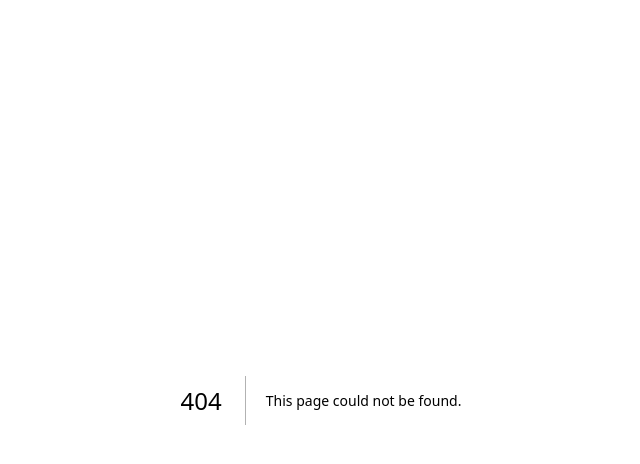
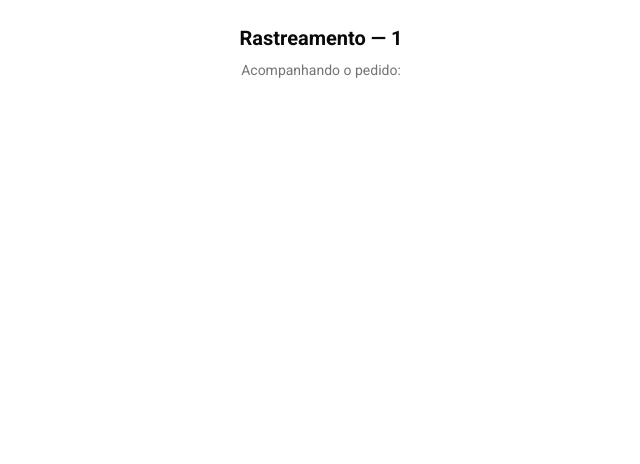
Before and after one commit to Balica-s-System/radar-da-entrega, a Next.js app: page /1/tracking in a window 1280 px wide. Before the commit this address had no page. Shown: the top 464 px of the page, without its empty margins (319-959 px from the left). Built offline with nearby package versions, Linux system fonts and the light colour scheme.

Commit message:
feat: add new routes for BDC, Dashboard, Billing, General, Limits, Team, and Stock; update AppSidebar for tracking navigation

```diff
--- /dev/null
+++ b/src/app/(public)/[dealershipSlug]/tracking/layout.tsx
@@ -0,0 +1,42 @@
+import type { Metadata } from "next";
+import { Geist, Geist_Mono, Roboto } from "next/font/google";
+import { cn } from "@/lib/utils";
+
+const roboto = Roboto({ subsets: ["latin"], variable: "--font-sans" });
+
+const geistSans = Geist({
+  variable: "--font-geist-sans",
+  subsets: ["latin"],
+});
+
+const geistMono = Geist_Mono({
+  variable: "--font-geist-mono",
+  subsets: ["latin"],
+});
+
+export const metadata: Metadata = {
+  title: "Create Next App",
+  description: "Generated by create next app",
+};
+
+export default function PublicLayout({
+  children,
+}: Readonly<{
+  children: React.ReactNode;
+}>) {
+  return (
+    <html
+      lang="en"
+      className={cn(
+        "h-full",
+        "antialiased",
+        geistSans.variable,
+        geistMono.variable,
+        "font-sans",
+        roboto.variable,
+      )}
+    >
+      <body className="min-h-full flex flex-col">{children}</body>
+    </html>
+  );
+}
--- /dev/null
+++ b/src/app/(public)/[dealershipSlug]/tracking/page.tsx
@@ -0,0 +1,30 @@
+// app/(public)/[dealershipSlug]/tracking/page.tsx
+
+interface TrackingPageProps {
+  params: Promise<{
+    dealershipSlug: string;
+  }>;
+  searchParams: Promise<{
+    id?: string; // Ex: meudominio.com/loja/tracking?id=codigo-da-entrega
+  }>;
+}
+
+export default async function TrackingPage({
+  params,
+  searchParams,
+}: TrackingPageProps) {
+  const { dealershipSlug } = await params;
+  const { id: deliveryId } = await searchParams;
+
+  return (
+    <div className="max-w-md mx-auto p-6 text-center">
+      {/* Aqui você busca a logo da loja usando o dealershipSlug */}
+      <h1 className="text-xl font-bold">Rastreamento — {dealershipSlug}</h1>
+      <p className="text-sm text-muted-foreground mt-2">
+        Acompanhando o pedido: <span className="font-mono">{deliveryId}</span>
+      </p>
+
+      {/* Linha do tempo do tracking pública aqui */}
+    </div>
+  );
+}
--- a/src/components/app-sidebar.tsx
+++ b/src/components/app-sidebar.tsx
@@ -1,7 +1,7 @@
 "use client";
 
-import { GalleryVerticalEnd, Radar, Settings2 } from "lucide-react";
-import { useParams } from "next/navigation"; // Hook para capturar parâmetros da URL
+import { GalleryVerticalEnd, Map, Radar, Settings2 } from "lucide-react";
+import { useParams } from "next/navigation";
 import type * as React from "react";
 
 import {
@@ -54,10 +54,24 @@ export function AppSidebar({ ...props }: React.ComponentProps<typeof Sidebar>) {
         ],
       },
       {
+        title: "Rastreamento",
+        url: "#",
+        icon: Map,
+        items: [
+          {
+            title: "Jornada da Entrega (Pública)",
+            url: `/${dealershipId}/tracking`,
+          },
+          {
+            title: "Histórico de Envios",
+            url: `/app/${dealershipId}/tracking/history`,
+          },
+        ],
+      },
+      {
         title: "Configuração",
         url: "#",
         icon: Settings2,
-        isActive: true,
         items: [
           {
             title: "Geral",
```
Also changed, not shown: src/app/(admin)/app/[dealershipId]/bdc/page.tsx (renamed from src/app/app/[dealershipId]/bdc/page.tsx), src/app/(admin)/app/[dealershipId]/dashboard/page.tsx (renamed from src/app/app/[dealershipId]/dashboard/page.tsx), src/app/(admin)/app/[dealershipId]/page.tsx (renamed from src/app/app/[dealershipId]/page.tsx), src/app/(admin)/app/[dealershipId]/settings/billing/page.tsx (renamed from src/app/app/[dealershipId]/settings/billing/page.tsx), src/app/(admin)/app/[dealershipId]/settings/general/page.tsx (renamed from src/app/app/[dealershipId]/settings/general/page.tsx), src/app/(admin)/app/[dealershipId]/settings/limits/page.tsx (renamed from src/app/app/[dealershipId]/settings/limits/page.tsx), src/app/(admin)/app/[dealershipId]/settings/team/page.tsx (renamed from src/app/app/[dealershipId]/settings/team/page.tsx), src/app/(admin)/app/[dealershipId]/stock/page.tsx (renamed from src/app/app/[dealershipId]/stock/page.tsx), src/app/(admin)/app/layout.tsx (renamed from src/app/app/layout.tsx).
